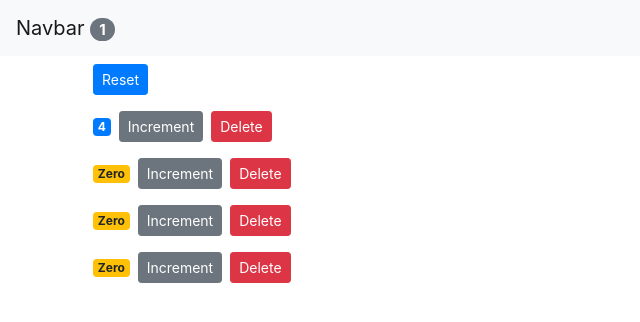
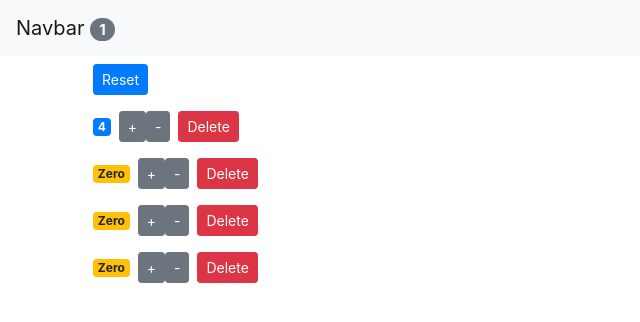
Before and after one commit to oscarwyx/quiz-app, a React (Create React App) app in the folder counter-app/: page / in a window 1280 px wide. Shown: the top 322 px of the page, without its empty margins (0-640 px from the left). Built offline with nearby package versions, Linux system fonts and the light colour scheme.

Commit message:
add decrement button

```diff
--- a/counter-app/src/App.js
+++ b/counter-app/src/App.js
@@ -29,6 +29,14 @@
   this.setState({ counters });
 };
 
+handleDecrement = counter => {
+  const counters = [...this.state.counters];
+  const index = counters.indexOf(counter);
+  counters[index] = {...counter};
+  counters[index].value--;
+  this.setState({ counters });
+};
+
 handleReset = () => {
     const counters = this.state.counters.map(c => {
         c.value = 0;
@@ -53,6 +61,7 @@
               counters={this.state.counters}
               onReset={this.handleReset}
               onIncrement={this.handleIncrement}
+              onDecrement={this.handleDecrement}
               onDelete={this.handleDelete}
             />
         </main>
--- a/counter-app/src/components/counter.jsx
+++ b/counter-app/src/components/counter.jsx
@@ -4,6 +4,10 @@
   componentDidUpdate(prevProps, prevState){
     console.log('prevProps',prevProps);
     console.log('prevState',prevState);
+  }
+
+  componentWillUnmount(){
+    console.log("Counter - Unmount");
   }
 
   render() {
@@ -15,7 +19,13 @@
           onClick={() => this.props.onIncrement(this.props.counter)}
           className="btn btn-secondary btn-sm"
         >
-          Increment
+          +
+        </button>
+        <button
+          onClick={() => this.props.onDecrement(this.props.counter)}
+          className="btn btn-secondary btn-sm"
+        >
+          -
         </button>
         <button
           onClick={() => this.props.onDelete(this.props.counter.id)}
--- a/counter-app/src/components/counters.jsx
+++ b/counter-app/src/components/counters.jsx
@@ -4,7 +4,7 @@
 class Counters extends Component {
         render() {
             console.log('Counters - Rendered');
-            const {onReset,counters,onDelete,onIncrement} = this.props;
+            const {onReset,counters,onDelete,onIncrement,onDecrement} = this.props;
         return(
         <div>
             <button
@@ -15,6 +15,7 @@
                     key={counter.id}
                     onDelete= {onDelete}
                     onIncrement = {onIncrement}
+                    onDecrement = {onDecrement}
                     counter={counter}
                 />
             ))}
```
